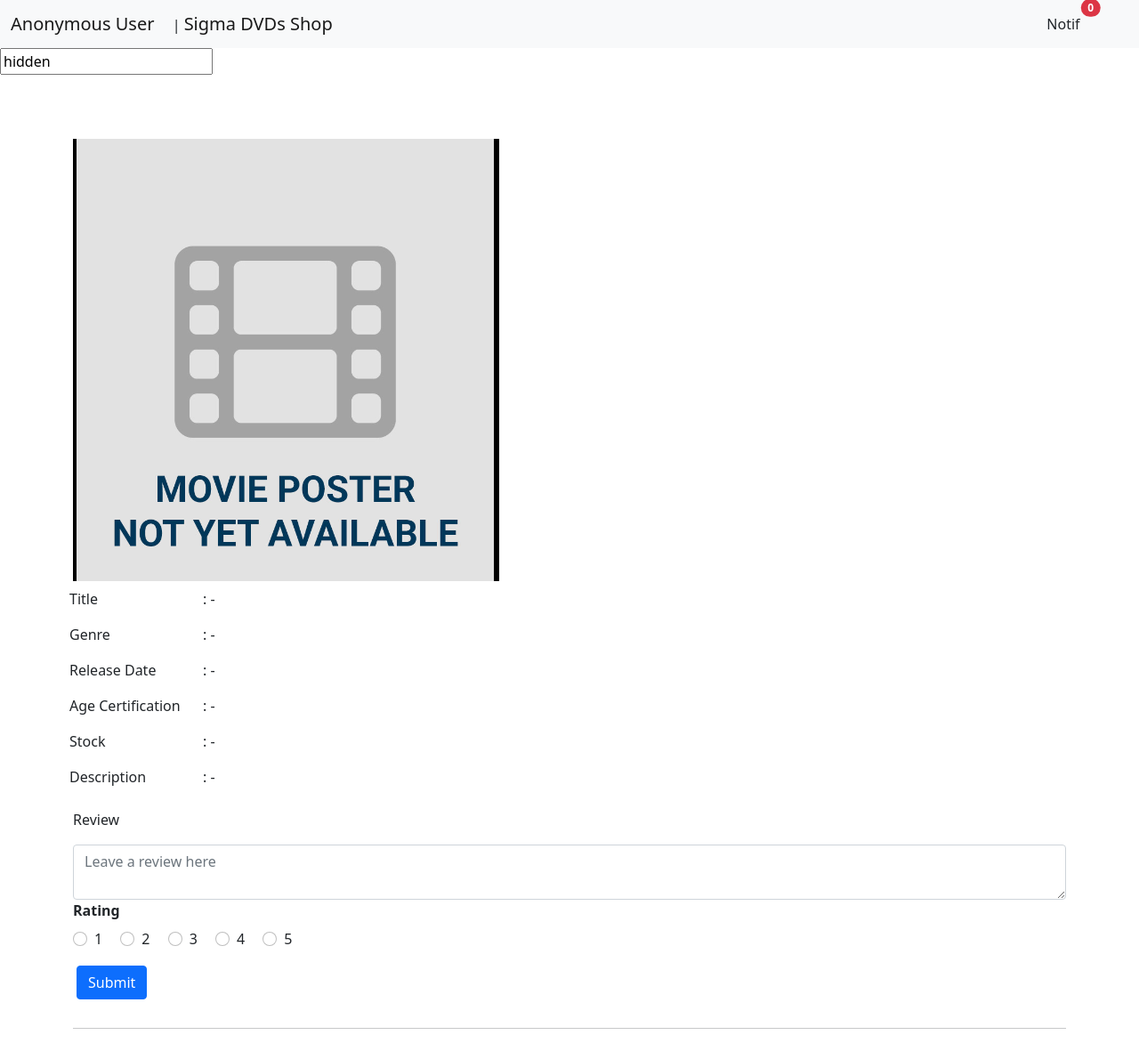
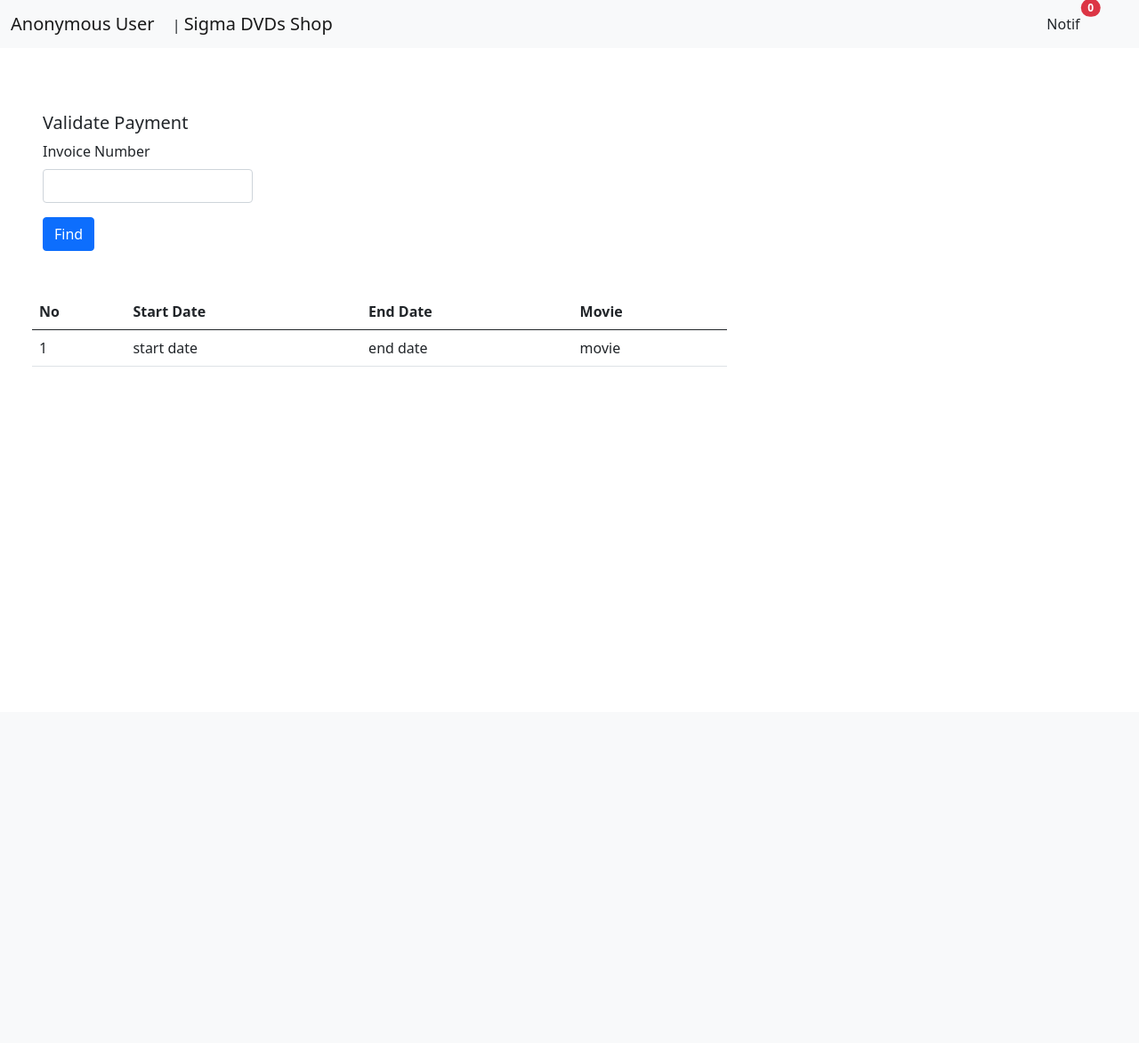
Before and after one commit to obikastanya/sigma-movie-dvds-rent, a Flask app: template application/renter/templates/rentingHistory.html in a window 1280 px wide. Shown: the whole page at 89% size. After the commit the page ends 412 px from the top, so only its background shows below. Run offline with Flask 2, Linux system fonts and the light colour scheme; the template is opened without the code that fills it, so the values that code supplies are empty.

Commit message:
add history page

```diff
--- a/application/renter/controllers/renterController.py
+++ b/application/renter/controllers/renterController.py
@@ -63,6 +63,7 @@ class RenterController:
 
     def getRentHistory():
         userId=request.json.get("userId")
+        print(userId)
         data=QueryModel.getRentHistory({'id':userId})
         jsonData=Resp.map(['id','start_date','due_date', 'shipping_destination','movie_id', 'title'],data)
         resp=Resp.make(data=jsonData,status=True)
@@ -96,6 +97,7 @@ class QueryModel:
         mrth_shipping_destination, mvd_id, mvd_title from movie_renter_head,
         movie_renter_detail, ms_movie_dvds,  ms_user, renter_invoices
         where mrth_msu_id =msu_id and mrtd_mrth_id=mrth_id and mvd_id=mrtd_mvd_id and
-        ri_mrth_id= mrth_id and ri_status_bayar='Y' and mrth_msu_id=:id
+        ri_mrth_id= mrth_id and ri_status_bayar='Y'
+        -- and mrth_msu_id=:id
         """
         return db.session.execute(query, parameter)
--- a/application/renter/templates/rentingHistory.html
+++ b/application/renter/templates/rentingHistory.html
@@ -28,76 +28,46 @@
     </div>
   </nav>
 
-  <input type="text" id="hiddenMovieId" value={{id}} hidden>
-  <div class="pt-4 pl-5">
-    <div class="container pt-5 pl-2">
-      <span id="posterId">
-        <img src="/static/defaultImage/posterMovie.png" alt="">
-      </span>
-        <div class="row">
-          <table class="table table-borderless">
-              <tbody id="cItemList">
-                <tr><td width='150'>Title </td><td id="title">: -</td></tr>
-                <tr><td width='150'>Genre </td><td id="genre">: -</td></tr>
-                <tr><td width='150'>Release Date </td><td id="releaseDate">: -</td></tr>
-                <tr><td width='150'>Age Certification </td><td id="ageCertification">: -</td></tr>
-                <tr><td width='150'>Stock </td><td id="availableStock">: -</td></tr>
-                <tr><td width='150'>Description</td><td id="desc">: -</td></tr>
-              </tbody>
-          </table>
+  <input type="text" id="hiddenUserId" value={{session.get('user_id')}} hidden>
+  <div class="pt-4 pl-5 col-sm-8">
+    <div class="row p-5 m5">
+      <div class="col-sm-4">
+        <form>
+          <h5>Validate Payment</h5>
+          <div class="mb-3">
+            <label for="invoiceIdField" class="form-label">Invoice Number</label>
+            <input type="number" class="form-control" id="invoiceIdField" >
+            </div>
+          <button type="button" class="btn btn-primary">Find</button>
+        </form>
       </div>
-      <div className="row mt-2">
-        <p className="h6">Review</p>
-        <div className="col-sm-12">
-          <textarea
-            class="form-control borderless-except-bottom"
-            id="reviewField"
-            placeholder="Leave a review here"
-            id="floatingTextarea"
-          ></textarea>
-        </div>
-      </div>
+    </div>
+    <div class="row px-5 ">
+      <table class="table">
+        <thead class="thead-light">
+          <tr>
+            <th scope="col">No</th>
+            <th scope="col">Start Date</th>
+            <th scope="col">End Date</th>
+            <th scope="col">Movie</th>
+          </tr>
+        </thead>
+        <tbody id="history_table">
+          <tr>
+            <td>1</td>
+            <td>start date</td>
+            <td>end date</td>
+            <td>movie</td>
+          </tr>
+        </tbody>
+      </table>
+    </div>
 
-      <div class="row">
-        <label for="genderField" class="form-label"> <b>Rating</b> </label>
-        <div class="col">
-          <div class="form-check form-check-inline">
-            <input class="form-check-input" type="radio" name="rate" id="inlineRadio1" value=1>
-            <label class="form-check-label" for="inlineRadio1">1</label>
-          </div>
-
-          <div class="form-check form-check-inline">
-            <input class="form-check-input" type="radio" name="rate" id="inlineRadio2" value=2>
-            <label class="form-check-label" for="inlineRadio2">2</label>
-          </div>
-          <div class="form-check form-check-inline">
-            <input class="form-check-input" type="radio" name="rate" id="inlineRadio3" value=3>
-            <label class="form-check-label" for="inlineRadio3">3</label>
-          </div>
-          <div class="form-check form-check-inline">
-            <input class="form-check-input" type="radio" name="rate" id="inlineRadio4" value=4>
-            <label class="form-check-label" for="inlineRadio4">4</label>
-          </div>
-          <div class="form-check form-check-inline">
-            <input class="form-check-input" type="radio" name="rate" id="inlineRadio5" value=5>
-            <label class="form-check-label" for="inlineRadio5">5</label>
-          </div>
-        </div>
-      </div>
-      <div class="row p-3 mb-2">
-        <button type="button" class="btn btn-primary w-auto" id="submitButtonId">Submit</button>
-      </div>
-      <hr>
-      <div className="row mt-5 ml-5" >
-
-        <div className="col-sm-8 pb-5" id="reviewContainerId">
-        </div>
-      </div>
   </div>
 
 
   {% endblock content %} {% block customBottomScripts %}
 
-  <script src={{ url_for("user_bp.static", filename='js/reviewDvd.js')}}></script>
+  <script src={{ url_for("user_bp.static", filename='js/historyRenting.js')}}></script>
 
 {% endblock customBottomScripts %}
```
Also changed, not shown: application/renter/route.py (+7 -0 lines), application/renter/static/js/historyRenting.js (added, +35 -0 lines).
